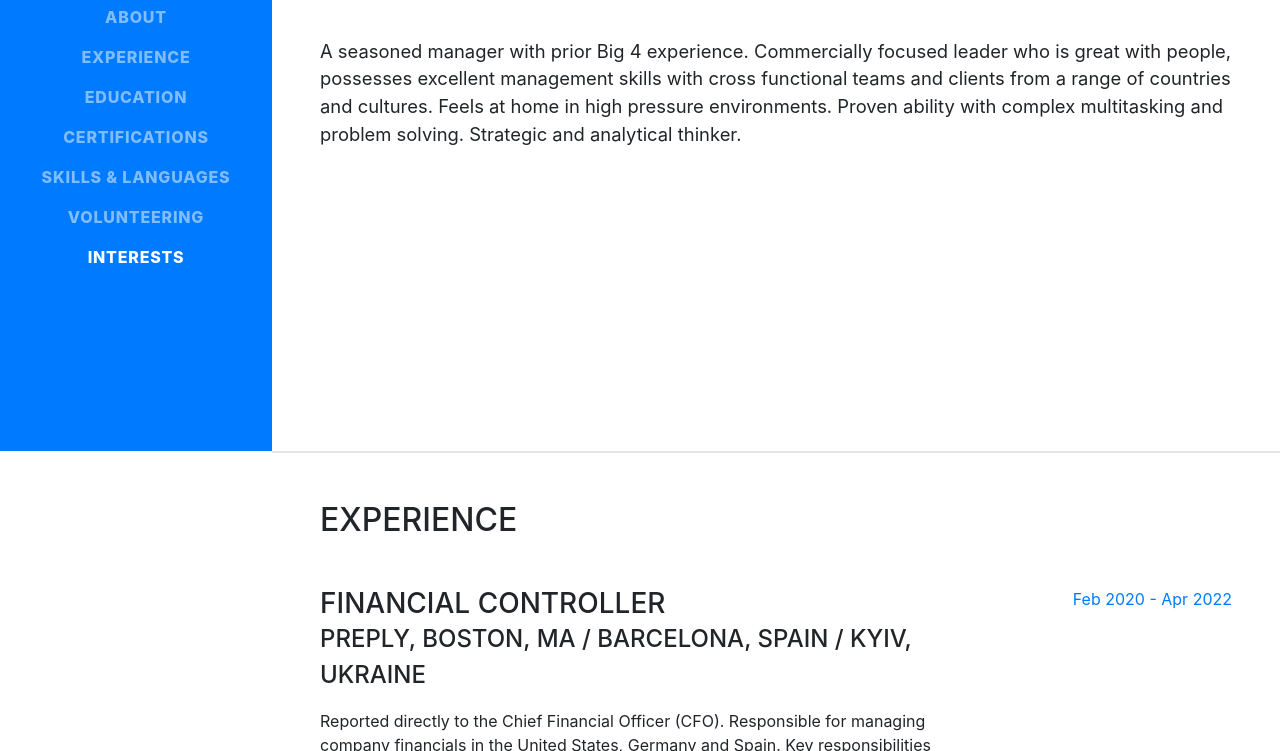
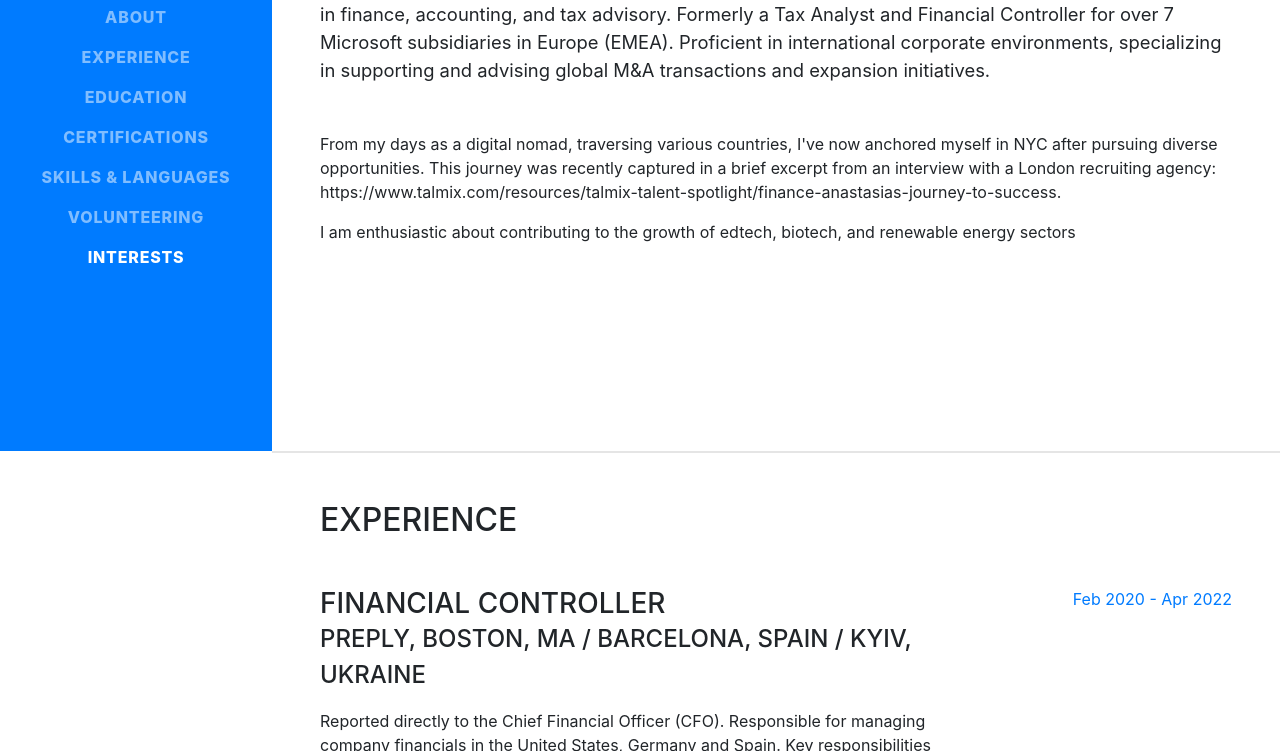
Before and after one commit to anastasiia-fedchenko/cv, a website with bundled scripts: page index.html in a window 1280 px wide. Shown: the part 349-1100 px from the top of the page. Built offline with nearby package versions, Linux system fonts and the light colour scheme; a web font is replaced by a local one.

Commit message:
Update index.html

```diff
--- a/index.html
+++ b/index.html
@@ -76,9 +76,15 @@
                   </h1>
                   <div class="subheading mb-5">New York, NY<a href="https://wa.me/447417586930"> +1 (617)-906-87-88</a> · <a href="mailto:afedchenko0305@gmail.com">afedchenko0305@gmail.com</a></div>
                   <p class="lead mb-5">
-                    A seasoned manager with prior Big 4 experience. Commercially focused leader who is great with people, possesses excellent
-                    management skills with cross functional teams and clients from a range of countries and cultures. Feels at home in high pressure
-                    environments. Proven ability with complex multitasking and problem solving. Strategic and analytical thinker.
+                    Experienced Financial Controller and Financial Project Manager, bringing a strong background from Big4 in finance, accounting, and tax advisory.
+                    Formerly a Tax Analyst and Financial Controller for over 7 Microsoft subsidiaries in Europe (EMEA). Proficient in
+                    international corporate environments, specializing in supporting and advising global M&A transactions and expansion initiatives.
+                    </p>
+                    From my days as a digital nomad, traversing various countries, I've now anchored myself in NYC after pursuing diverse opportunities.
+                    This journey was recently captured in a brief excerpt from an interview with a London recruiting agency:
+                    https://www.talmix.com/resources/talmix-talent-spotlight/finance-anastasias-journey-to-success.
+                    </p>
+                    I am enthusiastic about contributing to the growth of edtech, biotech, and renewable energy sectors
                   </p>
               </div>
           </section>
```
